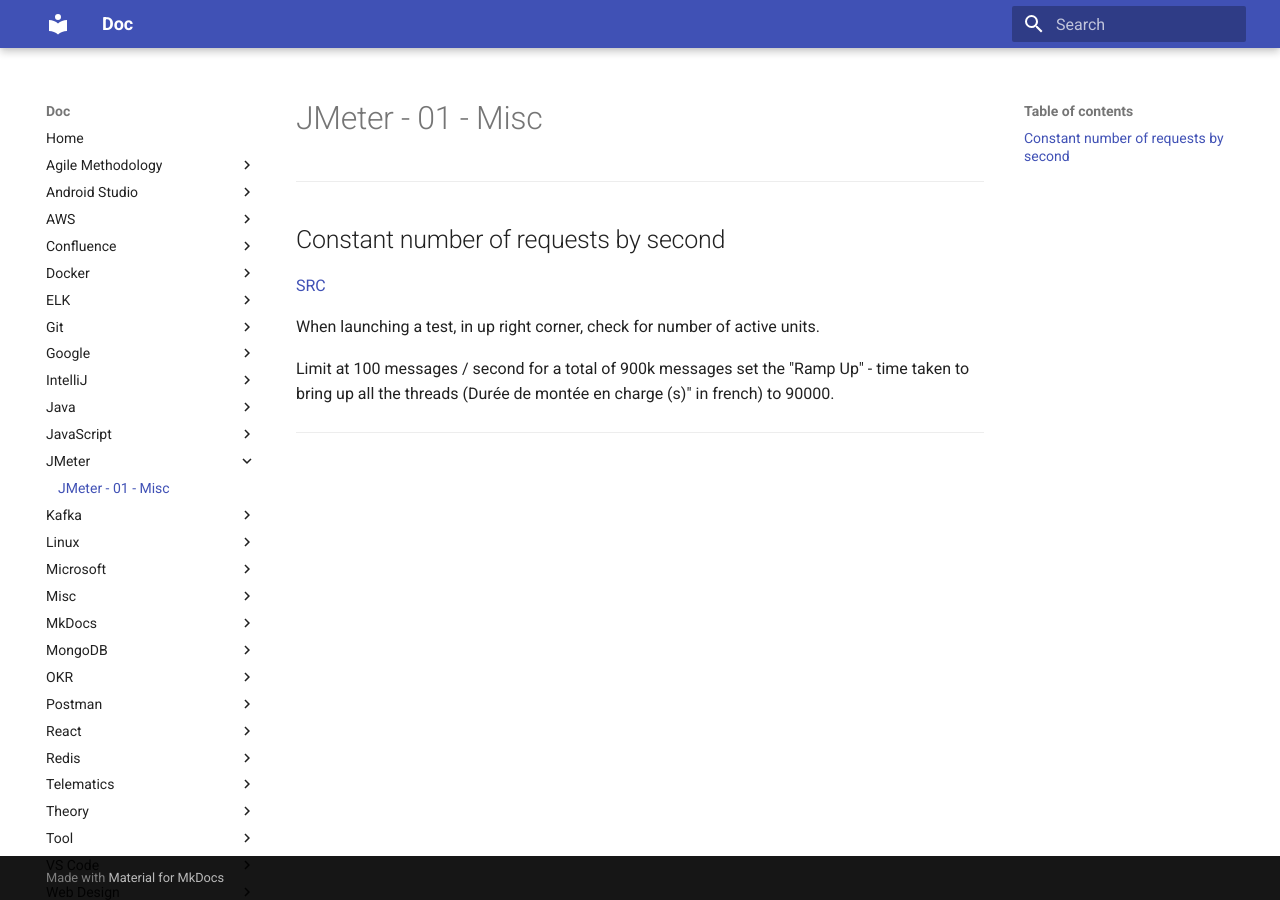
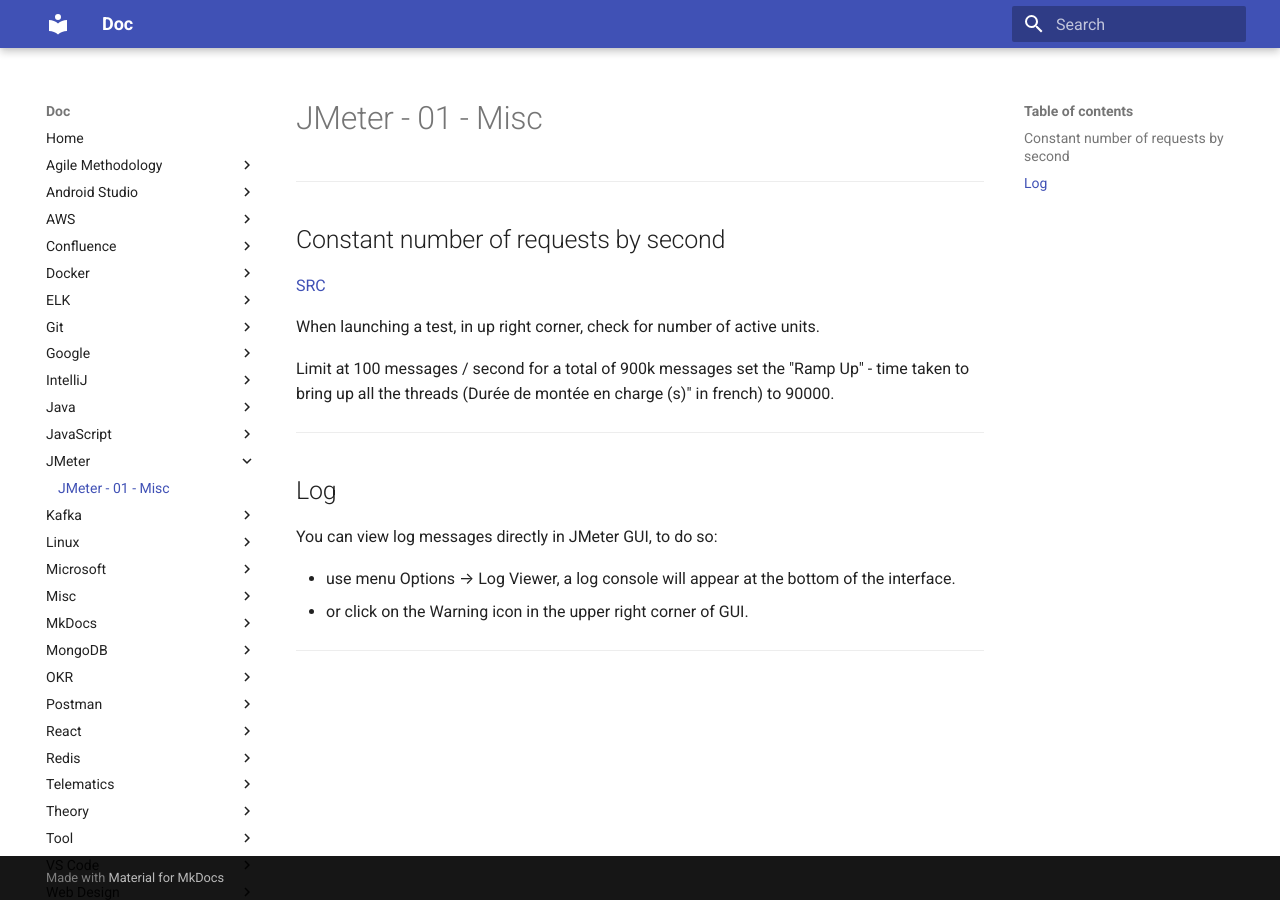
Before and after one commit to oldu73/doc, an MkDocs documentation site: the page built from docs/jmeter/1-jmeter-misc.md, in a window 1280 px wide. Built offline with MkDocs 1.6.1 and Material for MkDocs 9.7.7, drawn with Linux system fonts in a browser that asks for light colours.

Commit message:
jmeter log

```diff
--- a/docs/jmeter/1-jmeter-misc.md
+++ b/docs/jmeter/1-jmeter-misc.md
@@ -1,6 +1,6 @@
 # JMeter - 01 - Misc
 
-***
+---
 
 ## Constant number of requests by second
 
@@ -10,4 +10,13 @@
 
 Limit at 100 messages / second for a total of 900k messages set the "Ramp Up" - time taken to bring up all the threads (Durée de montée en charge (s)" in french) to 90000.
 
-***
+---
+
+## Log
+
+You can view log messages directly in JMeter GUI, to do so:
+
+- use menu Options → Log Viewer, a log console will appear at the bottom of the interface.
+- or click on the Warning icon in the upper right corner of GUI.
+
+---
```
